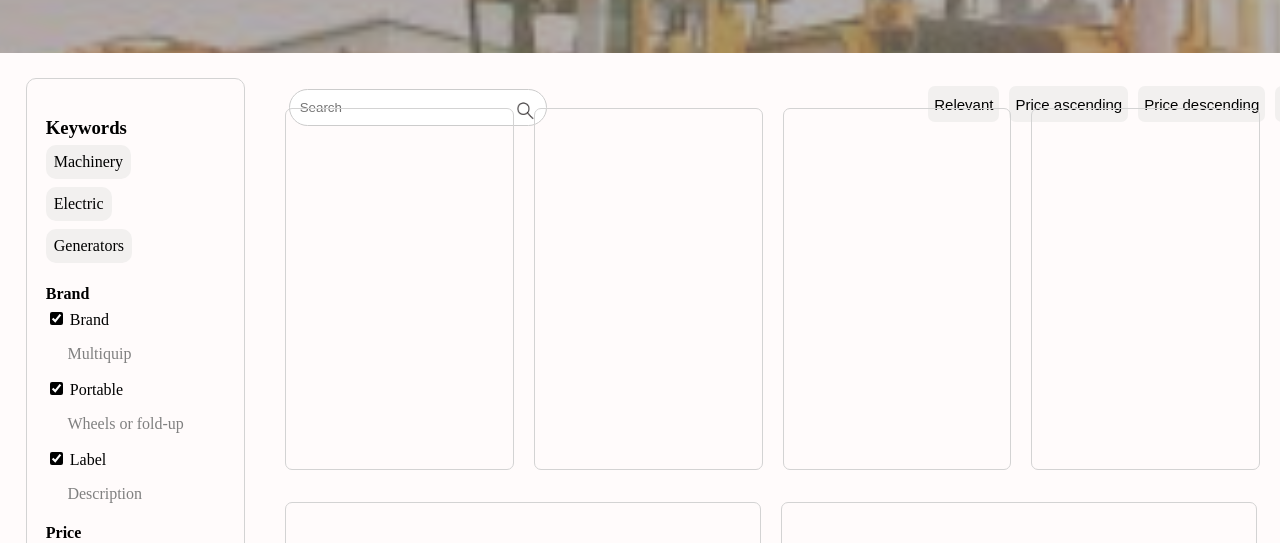
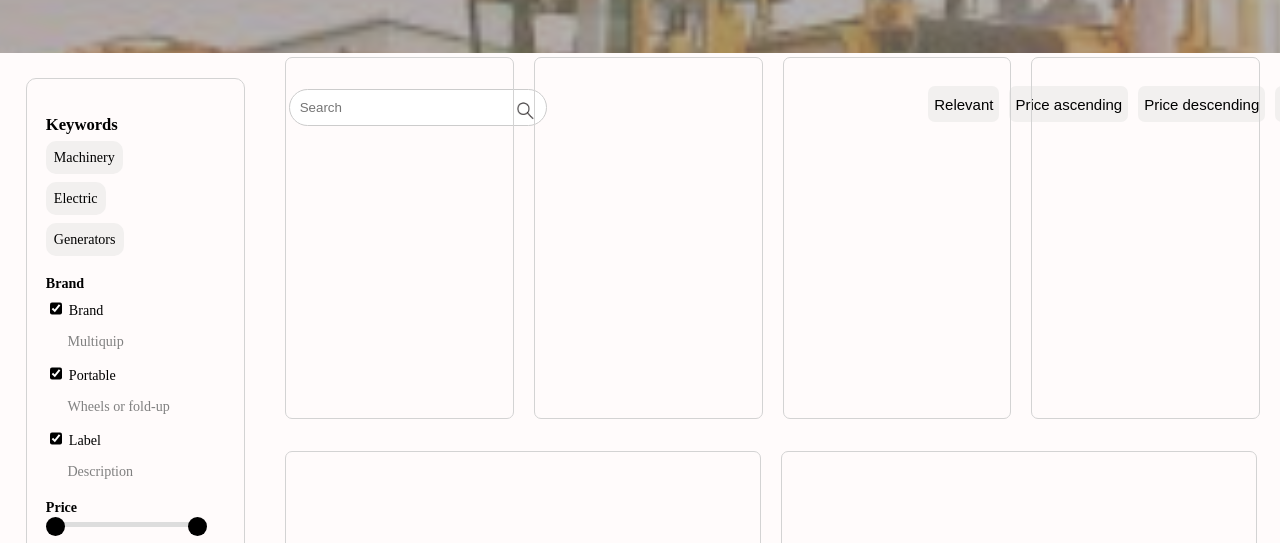
Before and after one commit to John-Vazquez/Bills-Equipment-Website, a plain HTML site: page rentals.html in a window 1280 px wide. Shown: the part 256-799 px from the top of the page. Drawn offline with Linux system fonts and the light colour scheme.

Commit message:
Price slider works properly in rentals and products pages

```diff
--- a/products.html
+++ b/products.html
@@ -34,7 +34,7 @@
 
     <div class="content-wrapper">
         <div class="filters-and-products">
-            <aside class="filters">
+            <div class="filters">
                 <h3>Keywords</h3>
                     <div class="tag" onclick="buttonKeywords(this)">
                         Machinery <span class="close"></span>
@@ -54,8 +54,18 @@
                     <label><input type="checkbox" checked> Label </label><br>
                     <p> Description </p>
 
+                <!-- Price Range Slider -->
                 <h4>Price</h4>
-                <input type="range" min="0" max="900" value="0"><br>
+                <div class = "slider">
+                    <div class = "progress"></div>
+                </div>
+                <div class = "range-input">
+                    <input type="range" min="0" max="3900" value="0">
+                    <input type="range" min="0" max="3900" value="3900">
+                </div>
+
+                <script src="scripts.js"></script>
+
                 <h4> Color </h4>
                     <label id="color"><input type="checkbox" checked> Label </label><br>
                     <label><input type="checkbox"> Label </label><br>
@@ -64,14 +74,17 @@
                     <label><input type="checkbox" checked> Heavy Duty</label><br>
                     <label><input type="checkbox"> Regular</label><br>
                     <label><input type="checkbox"> Small project</label><br>
-                </aside>
+                </div>
 
+                <!-- Search Bar -->
+            <form>
                 <div class= "search">
                     <input type="text" id="search-input" placeholder="Search"/>
                     <button type = "submit" class = "search button">
                         <img src = "Main Images/search.png" alt = "Error Loading Search" class = "search">
                     </button>
                 </div>
+            </form>
 
                 <div class="flex-container">
                     <button class=".flex-container button" onclick="buttonClicked(this)"> Relevant </button>
--- a/rentals.html
+++ b/rentals.html
@@ -31,9 +31,12 @@
     </header>
 
     <div class="content-wrapper">
+
+        <!-- Keywords Contianer -->
         <div class="filters-and-products">
-            <aside class="filters">
+            <div class="filters">
 
+                <!-- Keyword Buttons -->
                 <h3>Keywords</h3>
                 <div class="tag" onclick="buttonKeywords(this)">
                     Machinery <span class="close"></span>
@@ -53,25 +56,40 @@
                 <label><input type="checkbox" checked> Label </label><br>
                 <p> Description </p>
 
+                <!-- Price Range Slider -->
                 <h4>Price</h4>
-                <input type="range" min="0" max="900" value="0"><br>
+                <div class = "slider">
+                    <div class = "progress"></div>
+                </div>
+                <div class = "range-input">
+                    <input type="range" min="0" max="3900" value="0">
+                    <input type="range" min="0" max="3900" value="3900">
+                </div>
+
+                <script src="scripts.js"></script>
+
                 <h4> Color </h4>
                 <label id="color"><input type="checkbox" checked> Label </label><br>
                 <label><input type="checkbox"> Label </label><br>
                 <label><input type="checkbox"> Label </label><br>
+
                 <h4> Size </h4>
                 <label><input type="checkbox" checked> Heavy Duty</label><br>
                 <label><input type="checkbox"> Regular</label><br>
                 <label><input type="checkbox"> Small project</label><br>
-            </aside>
+            </div>
 
+            <!-- Search Bar -->
+            <form>
                 <div class= "search">
                     <input type="text" id="search-input" placeholder="Search"/>
                     <button type = "submit" class = "search button">
                         <img src = "Main Images/search.png" alt = "Error Loading Search" class = "search">
                     </button>
                 </div>
+            </form>
 
+            <!-- Sorting Buttons -->
             <div class="flex-container">
                 <button class=".flex-container button" onclick="buttonClicked(this)"> Relevant </button>
                 <button class=".flex-container button" onclick="buttonClicked(this)"> Price ascending </button>
@@ -81,6 +99,7 @@
 
         </div>
 
+        <!-- Smaller Rental Items -->
         <div class="items-container-wrapper">
             <a href="rentalDesc.html">
                 <div class="items-container">
@@ -104,6 +123,7 @@
             </a>
         </div>
 
+        <!-- Bigger Rental Items -->
         <div class = "bigItems-container-wrapper">
             <a href="rentalDesc.html">
                 <div class = "bigItems-container">
--- a/scripts.js
+++ b/scripts.js
@@ -43,3 +43,25 @@ function buttonKeywords(button) {
     else
         button.innerHTML += " ×";
 }
+
+// slider function handles the price range slider
+function slider() {
+    const rangeInput = document.querySelectorAll(".range-input input");
+    const progress = document.querySelector(".slider .progress");
+
+    progress.style.display = 'none';
+
+    rangeInput.forEach((input) => {
+        input.addEventListener("input", e => {
+            let minVal = parseInt(rangeInput[0].value);
+            let maxVal = parseInt(rangeInput[1].value);
+
+            progress.style.display = 'block';
+
+            progress.style.left = (minVal / rangeInput[0].max) * 100 + "%";
+            progress.style.right = 100 - (maxVal / rangeInput[1].max) * 100 + "%";
+        });
+    });
+
+}
+slider();
--- a/styles.css
+++ b/styles.css
@@ -243,6 +243,13 @@ header nav ul li a:hover::after {
 	margin-bottom: 0.5vw;
 }
 
+.filters h3 {
+    font-size: 1.3vw;
+}
+
+.filters h4 {
+    font-size: 1.1vw;
+}
 .filters ul {
 	list-style: none;
 	padding-left: 0;
@@ -277,9 +284,63 @@ header nav ul li a:hover::after {
 	margin: 5px 0;
 }
 
+.slider {
+    height: 5px;
+    border-radius: 5px;
+    background: #ddd;
+    width: 90%;
+    position: relative;
+}
+
+.slider .progress {
+    height: 5px;
+    left: 25%;
+    right: 25%;
+    position: absolute;
+    border-radius: 5px;
+    background: black;
+
+}
+.progress {
+    display: none;
+}
+
+.range-input {
+    position: relative;
+}
+
+.range-input input {
+    position: absolute;
+    right: 1.25vw;
+    top: -5px;
+    height: 5px;
+    width: 100%;
+    background: none;
+    -webkit-appearance: none;
+    pointer-events: none;
+    appearance: none;
+}
+
+input[type="range"]::-webkit-slider-thumb {
+    height: 2.4vh;
+    width: 2.4vh;
+    border-radius: 50%;
+    background: black;
+    pointer-events: auto;
+    -webkit-appearance: none;
+    appearance: none;
+}
+
 input[type="checkbox"],
 input[type="range"] {
 	accent-color: black;
+}
+
+input[type="checkbox"] {
+    width: 7%;
+}
+input[type="range"] {
+    width: 90%;
 }
 
 .tag {
@@ -288,11 +349,18 @@ input[type="range"] {
 	margin-bottom: 0.5rem;
 	background-color: #f2f0ef;
 	border-radius: 10px;
+    font-size: 1.1vw;
 }
 
 p {
-	color: #808080;
+    font-size: 1.1vw;
+    color: #808080;
     text-indent: 1.69vw;
+}
+
+label {
+    font-size: 1.1vw;
+    width: 100%
 }
 
 /* Search */
```
Lines whose indentation alone changed are shown as unchanged.
